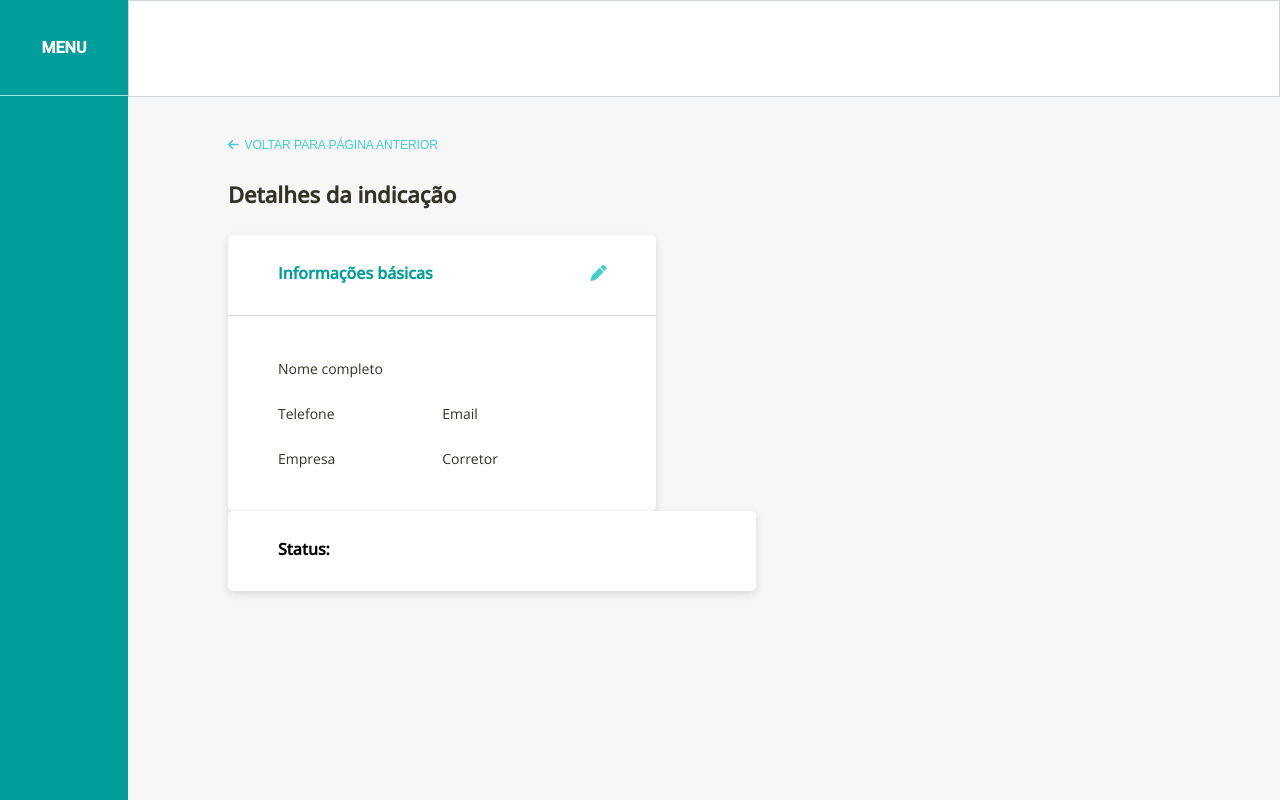
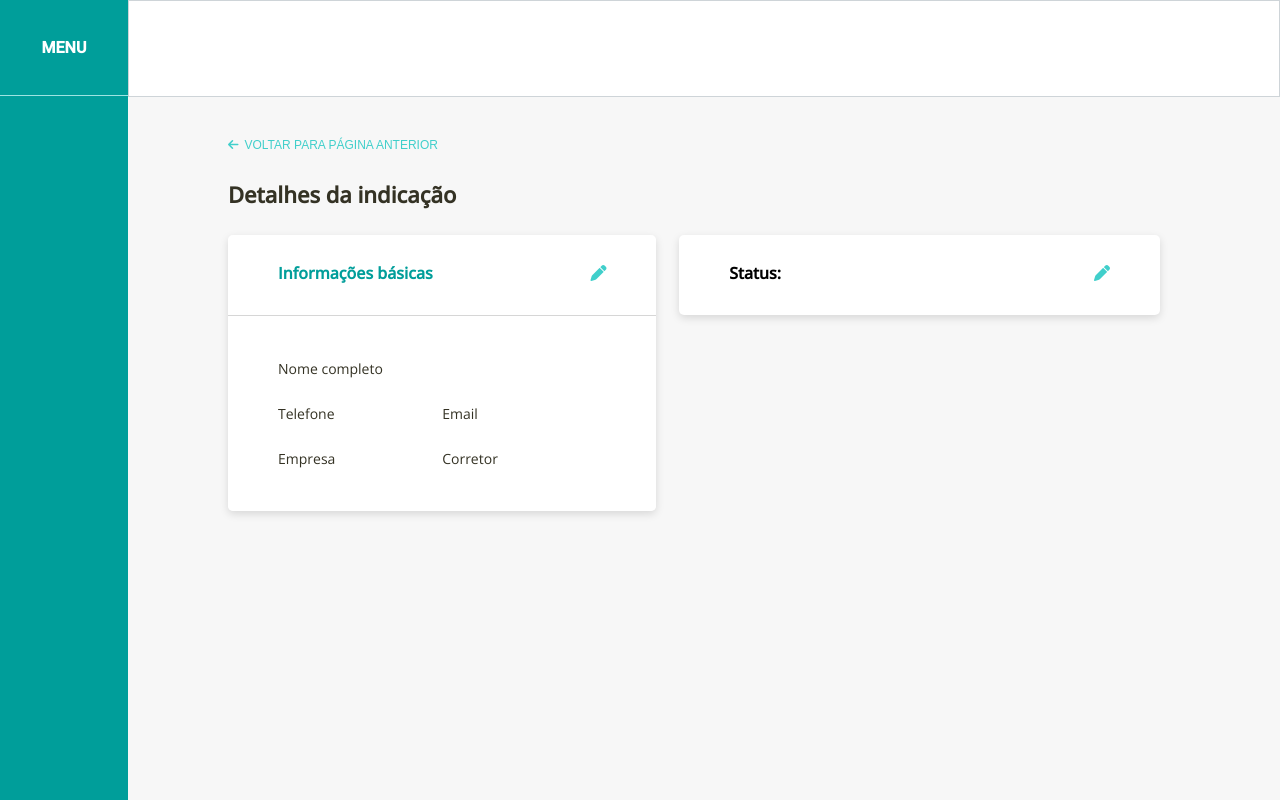
Before and after one commit to erika0liveira/desafio-frontend-angular, an Angular app: page /detalhes-indicacoes/1 in a window 1280 px wide. Built offline with nearby package versions, Linux system fonts and the light colour scheme; no server answers.

Commit message:
ajustes finais html

```diff
--- a/src/app/dashboard/tabela-indicacoes/tabela-indicacoes.component.ts
+++ b/src/app/dashboard/tabela-indicacoes/tabela-indicacoes.component.ts
@@ -23,15 +23,8 @@ export class TabelaIndicacoesComponent implements OnInit {
   }
 
   obterQuantidadePagina() {
-
-    let tamanho = this.valoresTabela.length / this.maximoPagina
-
-    if(tamanho % 1 > 0) {
-      return parseInt(tamanho.toFixed(0))+1
-
-    } else {
-      return parseInt(tamanho.toFixed(0))
-    }
+    let quantidade = this.valoresTabela.length / this.maximoPagina
+    return Math.ceil(quantidade)
 
   }
 
--- a/src/app/detalhes-indicacoes/detalhes-indicacoes.component.html
+++ b/src/app/detalhes-indicacoes/detalhes-indicacoes.component.html
@@ -42,6 +42,7 @@
     </div>
 
     <div class="cartao status">
-        <h2>Status: <span [ngClass]="obterClasseStatus(dadosIndicado.status || '')">{{ dadosIndicado.status }}</span></h2>
+        <h2>Status: <span [ngClass]="obterClasseStatus(dadosIndicado.status || '')">{{ dadosIndicado.status }}</span>
+            <i class="fas fa-pen"></i></h2>
     </div>
 </div>
--- a/src/app/detalhes-indicacoes/detalhes-indicacoes.component.scss
+++ b/src/app/detalhes-indicacoes/detalhes-indicacoes.component.scss
@@ -1,5 +1,9 @@
 :host {
     font-family: 'Open Sans';
+}
+
+i {
+    color: #40CFCB;
 }
 
 button:hover {
@@ -69,10 +73,6 @@ button:hover {
         h2 {
             color: #009E9A;
         }
-
-        i {
-            color: #40CFCB;
-        }
     }
 
     .informacoes-detalhadas {
@@ -100,11 +100,11 @@ button:hover {
         .descricao-informacao {
             font-weight: bold;
         }
-
     }
 
     .status {
-        width: 45%;
+        width: 40%;
+        margin-right: 20px;
 
         box-shadow: rgba(0, 0, 0, 0.13) 0px 3px 8px;
         border-radius: 5px;
@@ -114,6 +114,10 @@ button:hover {
 
         span {
             text-transform: uppercase;
+        }
+
+        i {
+            float: right;
         }
     }
 
```
